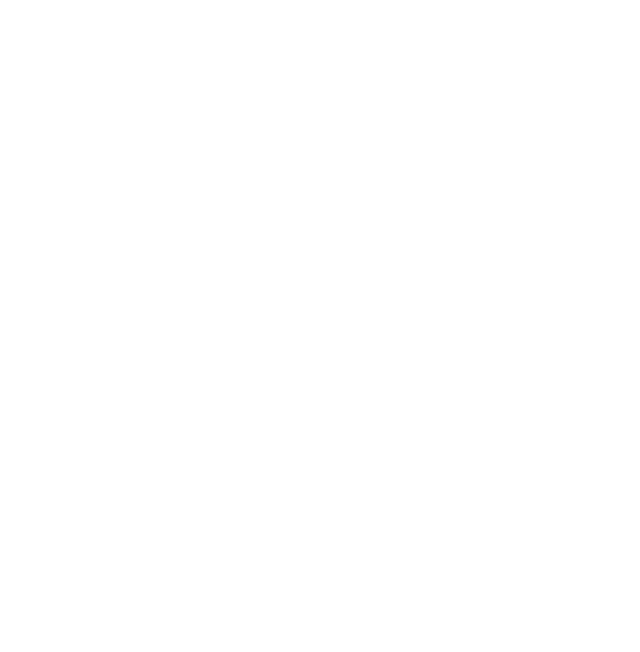
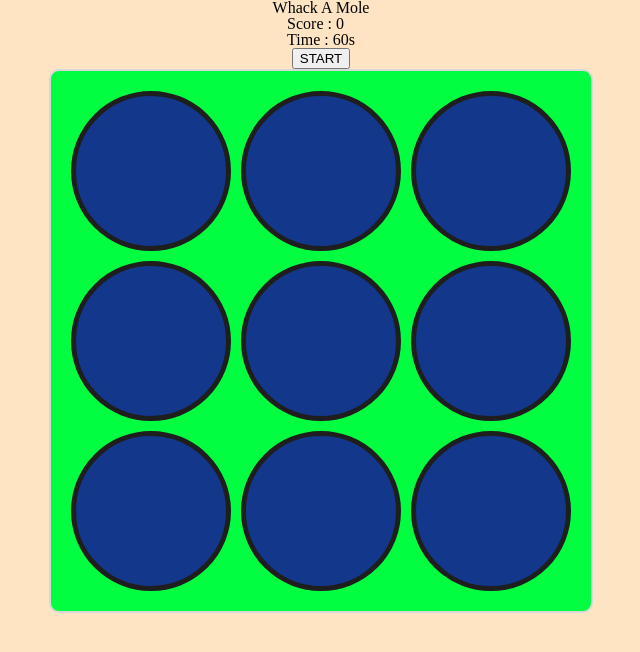
Before and after one commit to casl0x/whac-a-mole, a plain HTML site: page index.html in a window 1280 px wide. Shown: the whole page, without its empty margins (319-959 px from the left). Drawn offline with Linux system fonts and the light colour scheme.

Commit message:
html + css

```diff
--- /dev/null
+++ b/asset/style/main.scss
@@ -0,0 +1,31 @@
+@import './utils/reset';
+
+body {
+    background-color: rgb(255, 228, 196);
+    display: flex;
+    flex-direction: column;
+    align-items: center;
+    justify-content: center;
+}
+
+.game {
+    background-color: rgb(1, 254, 64);
+    display: grid;
+    grid-template-columns: repeat(3, 160px);
+    gap: 10px;
+    border: 2px solid rgb(216, 216, 216);
+    padding: 20px;
+    border-radius: 10px;
+}
+
+.hole {
+    height: 150px;
+    background: rgb(19, 55, 139);
+    border: 5px solid rgb(30, 30, 30);
+    cursor: pointer;
+    border-radius: 100px;
+}
+
+.mole {
+    background: white;
+}
--- /dev/null
+++ b/asset/style/utils/_reset.scss
@@ -0,0 +1,48 @@
+/* http://meyerweb.com/eric/tools/css/reset/
+   v2.0 | 20110126
+   License: none (public domain)
+*/
+
+html, body, div, span, applet, object, iframe,
+h1, h2, h3, h4, h5, h6, p, blockquote, pre,
+a, abbr, acronym, address, big, cite, code,
+del, dfn, em, img, ins, kbd, q, s, samp,
+small, strike, strong, sub, sup, tt, var,
+b, u, i, center,
+dl, dt, dd, ol, ul, li,
+fieldset, form, label, legend,
+table, caption, tbody, tfoot, thead, tr, th, td,
+article, aside, canvas, details, embed,
+figure, figcaption, footer, header, hgroup,
+menu, nav, output, ruby, section, summary,
+time, mark, audio, video {
+	margin: 0;
+	padding: 0;
+	border: 0;
+	font-size: 100%;
+	font: inherit;
+	vertical-align: baseline;
+}
+/* HTML5 display-role reset for older browsers */
+article, aside, details, figcaption, figure,
+footer, header, hgroup, menu, nav, section {
+	display: block;
+}
+body {
+	line-height: 1;
+}
+ol, ul {
+	list-style: none;
+}
+blockquote, q {
+	quotes: none;
+}
+blockquote:before, blockquote:after,
+q:before, q:after {
+	content: '';
+	content: none;
+}
+table {
+	border-collapse: collapse;
+	border-spacing: 0;
+}
--- a/index.html
+++ b/index.html
@@ -4,8 +4,29 @@
     <meta charset="UTF-8">
     <meta name="viewport" content="width=device-width, initial-scale=1.0">
     <title>Whack A Mole</title>
+    <link rel="stylesheet" href="./asset/style/main.css">
 </head>
 <body>
+    <h1>Whack A Mole</h1>
+
+    <div class="gameinfo">
+        <div id="score">Score : 0</div>
+        <div id="timer">Time : 60s</div>
+    </div>
+
+    <button>START</button>
+
+    <div class="game">
+        <div class="hole" id="hole1"></div>
+        <div class="hole" id="hole2"></div>
+        <div class="hole" id="hole3"></div>
+        <div class="hole" id="hole4"></div>
+        <div class="hole" id="hole5"></div>
+        <div class="hole" id="hole6"></div>
+        <div class="hole" id="hole7"></div>
+        <div class="hole" id="hole8"></div>
+        <div class="hole" id="hole9"></div>
+    </div>
 
 </body>
 </html>
```
Also changed, not shown: asset/style/main.css (added), asset/style/utils/_variable.scss (added), 1 other file.
